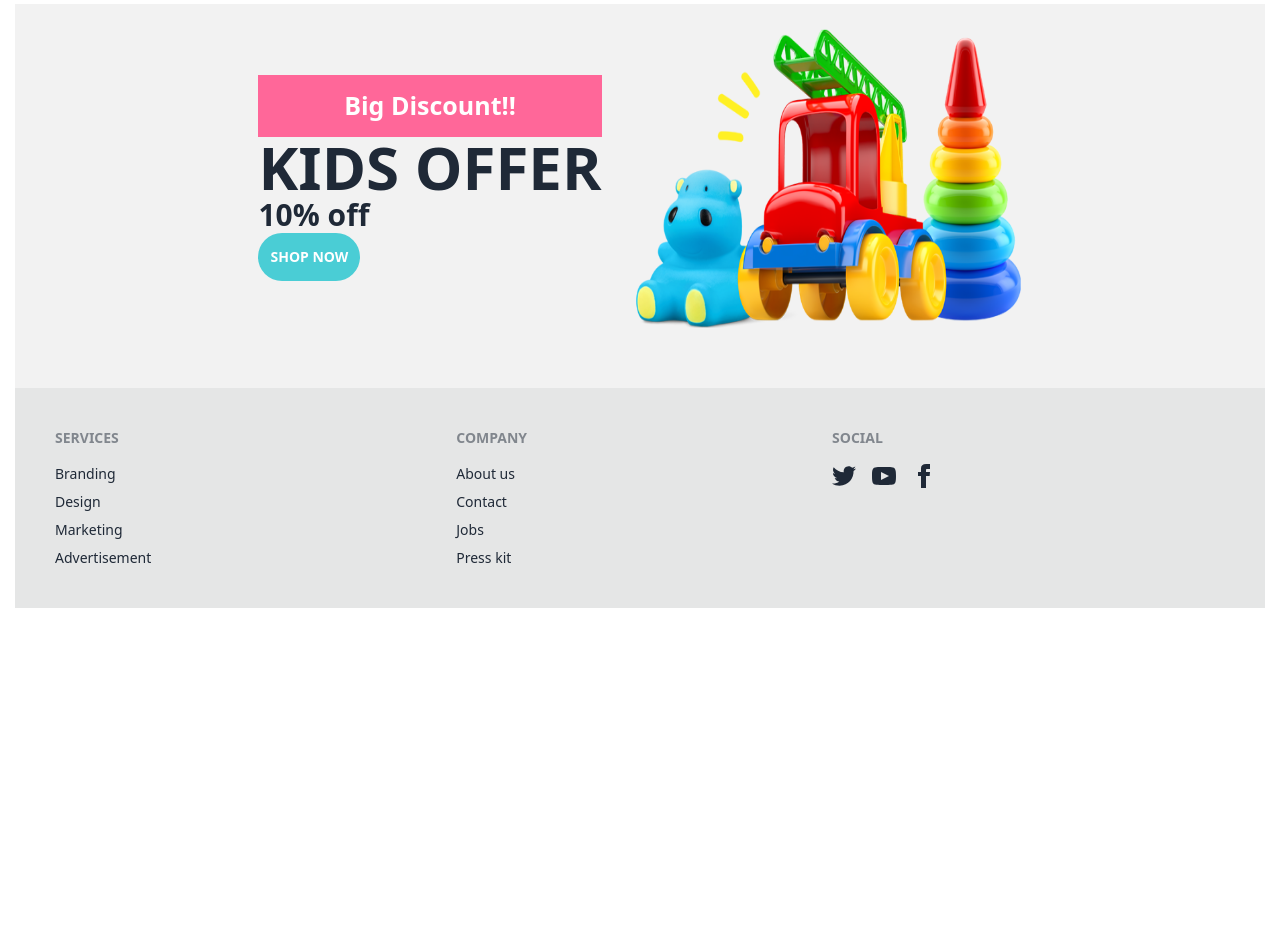
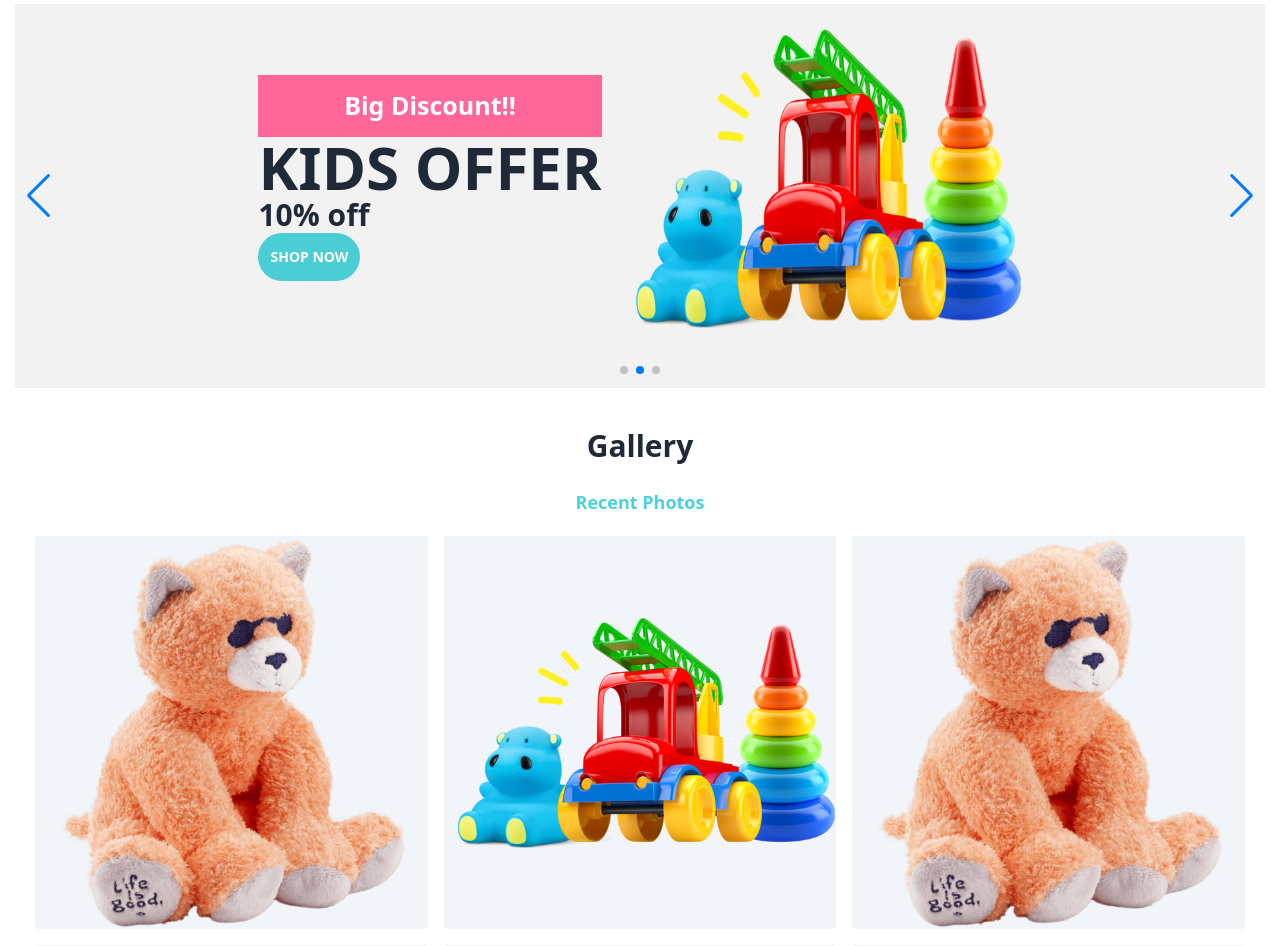
Before and after one commit to MuhammadFormanAli/toy-varse-client, a React (Vite) app: page / in a window 1280 px wide. Shown: the part 60-1006 px from the top of the page. Before the commit the page ends 800 px from the top, so only its background shows below. Built offline with nearby package versions, Linux system fonts and the light colour scheme; no server answers.

Commit message:
gallery section added

```diff
--- a/src/pages/home/Home.jsx
+++ b/src/pages/home/Home.jsx
@@ -1,10 +1,12 @@
 import React from 'react';
 import Banner from './homeComponents/Banner';
+import Gallery from './homeComponents/Gallery';
 
 const Home = () => {
     return (
         <div>
             <Banner></Banner>
+            <Gallery></Gallery>
         </div>
     );
 };
--- a/src/pages/home/homeComponents/Banner.jsx
+++ b/src/pages/home/homeComponents/Banner.jsx
@@ -45,6 +45,40 @@ const Banner = () => {
                         </div>
                     </div>
                 </SwiperSlide>
+                <SwiperSlide className='max-h-full'>
+                    <div className="h-full ">
+
+                        <div className="flex p-6 items-center justify-center flex-col-reverse md:flex-row gap-5">
+                            <div>
+                                <h1 className='bg-[#FF6799] text-white font-bold text-[25px] p-3 text-center'> Big Discount!!</h1>
+                                <h1 className='text-6xl font-bold'>KIDS OFFER</h1>
+                                <h1 className='font-bold text-3xl'>10% off</h1>
+                                <button className='p-3 border-none btn rounded-full bg-[#4ACDD5]'>Shop Now</button>
+                            </div>
+                            <div>
+                            <img  className='h-[300px] w-[400px]' src='/banner.png' alt="" />
+                            </div>
+
+                        </div>
+                    </div>
+                </SwiperSlide>
+                <SwiperSlide className='max-h-full'>
+                    <div className="h-full ">
+
+                        <div className="flex p-6 items-center justify-center flex-col-reverse md:flex-row gap-5">
+                            <div>
+                                <h1 className='bg-[#FF6799] text-white font-bold text-[25px] p-3 text-center'> Big Discount!!</h1>
+                                <h1 className='text-6xl font-bold'>KIDS OFFER</h1>
+                                <h1 className='font-bold text-3xl'>10% off</h1>
+                                <button className='p-3 border-none btn rounded-full bg-[#4ACDD5]'>Shop Now</button>
+                            </div>
+                            <div>
+                            <img  className='h-[300px] w-[400px]' src='/banner.png' alt="" />
+                            </div>
+
+                        </div>
+                    </div>
+                </SwiperSlide>
 
             </Swiper>
 
--- a/src/pages/home/homeComponents/Gallery.jsx
+++ b/src/pages/home/homeComponents/Gallery.jsx
@@ -1,9 +1,30 @@
 import React from 'react';
 
 const Gallery = () => {
+    const images = [
+        '/33454-6-plush-toy.png',
+        '/banner.png',
+        '/33454-6-plush-toy.png',
+        '/banner.png',
+        '/33454-6-plush-toy.png',
+        '/banner.png',
+
+    ];
     return (
         <div>
-
+            <section className="py-10">
+                <div className="container mx-auto">
+                    <h2 className="text-3xl font-bold mb-6 text-center">Gallery</h2>
+                    <p className='text-center font-bold text-lg text-[#4AD1E1] m-0'>Recent Photos</p>
+                    <div className="grid grid-cols-1 gap-4 md:grid-cols-2 lg:grid-cols-3 p-5">
+                        {images.map((image, index) => (
+                            <div className=' flex items-center justify-center bg-slate-100 rounded' key={index}>
+                                <img src={image} alt={`Image ${index + 1}`} />
+                            </div>
+                        ))}
+                    </div>
+                </div>
+            </section>
         </div>
     );
 };
```
